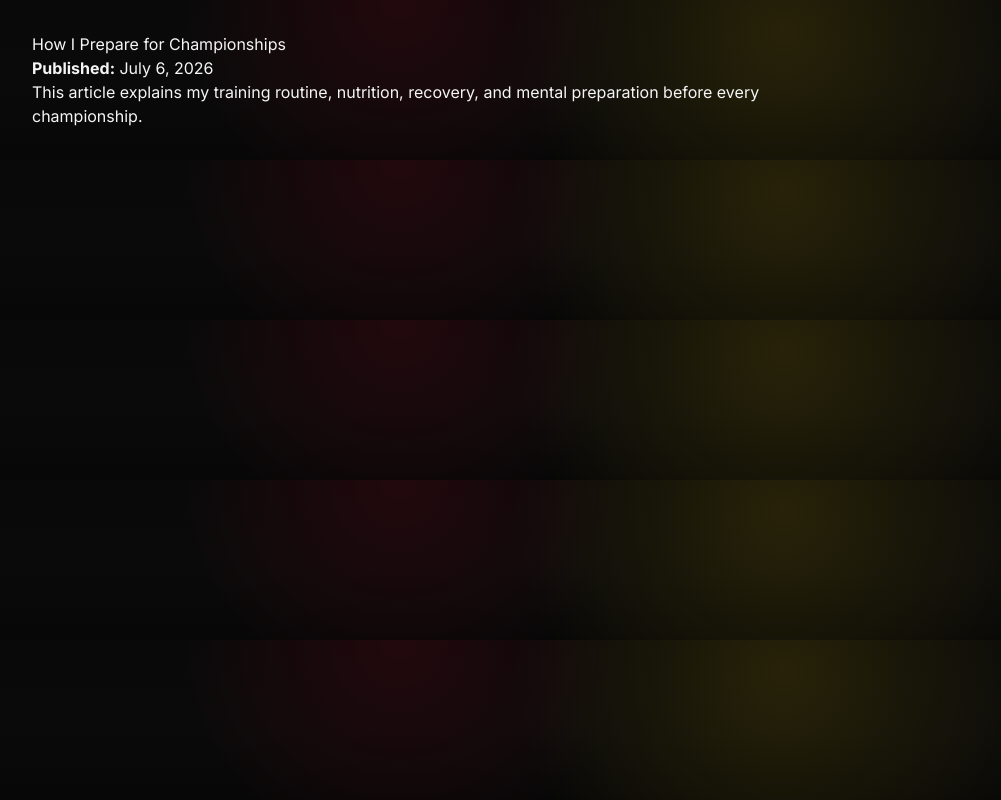
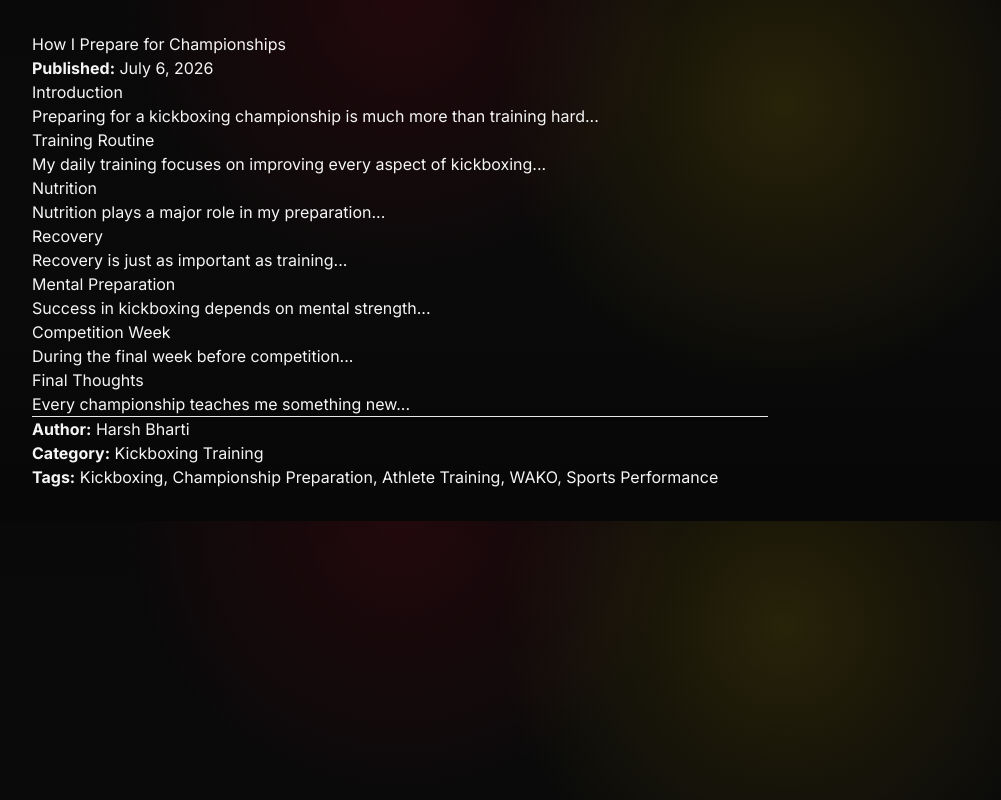
Before and after one commit to harshbharti55/kickboxer-harsh, a Next.js app: page /articles/how-i-prepare-for-championships in a window 1280 px wide. Shown: the whole page, without its empty margins (240-1241 px from the left). Built offline with nearby package versions, Linux system fonts and the light colour scheme.

Commit message:
Update page.tsx

```diff
--- a/app/articles/how-i-prepare-for-championships/page.tsx
+++ b/app/articles/how-i-prepare-for-championships/page.tsx
@@ -3,14 +3,48 @@ export default function HowIPrepareForChampionships() {
  <main style={{ padding: "2rem", maxWidth: "800px", margin: "0 auto" }}>
   <h1>How I Prepare for Championships</h1>
 
+  <p><strong>Published:</strong> July 6, 2026</p>
+
+  <h2>Introduction</h2>
   <p>
-        <strong>Published:</strong> July 6, 2026
+    Preparing for a kickboxing championship is much more than training hard...
   </p>
 
+  <h2>Training Routine</h2>
   <p>
-        This article explains my training routine, nutrition, recovery,
-        and mental preparation before every championship.
+    My daily training focuses on improving every aspect of kickboxing...
   </p>
+
+  <h2>Nutrition</h2>
+  <p>
+    Nutrition plays a major role in my preparation...
+  </p>
+
+  <h2>Recovery</h2>
+  <p>
+    Recovery is just as important as training...
+  </p>
+
+  <h2>Mental Preparation</h2>
+  <p>
+    Success in kickboxing depends on mental strength...
+  </p>
+
+  <h2>Competition Week</h2>
+  <p>
+    During the final week before competition...
+  </p>
+
+  <h2>Final Thoughts</h2>
+  <p>
+    Every championship teaches me something new...
+  </p>
+
+  <hr />
+
+  <p><strong>Author:</strong> Harsh Bharti</p>
+  <p><strong>Category:</strong> Kickboxing Training</p>
+  <p><strong>Tags:</strong> Kickboxing, Championship Preparation, Athlete Training, WAKO, Sports Performance</p>
 </main>
   );
 }
```
Lines whose indentation alone changed are shown as unchanged.
